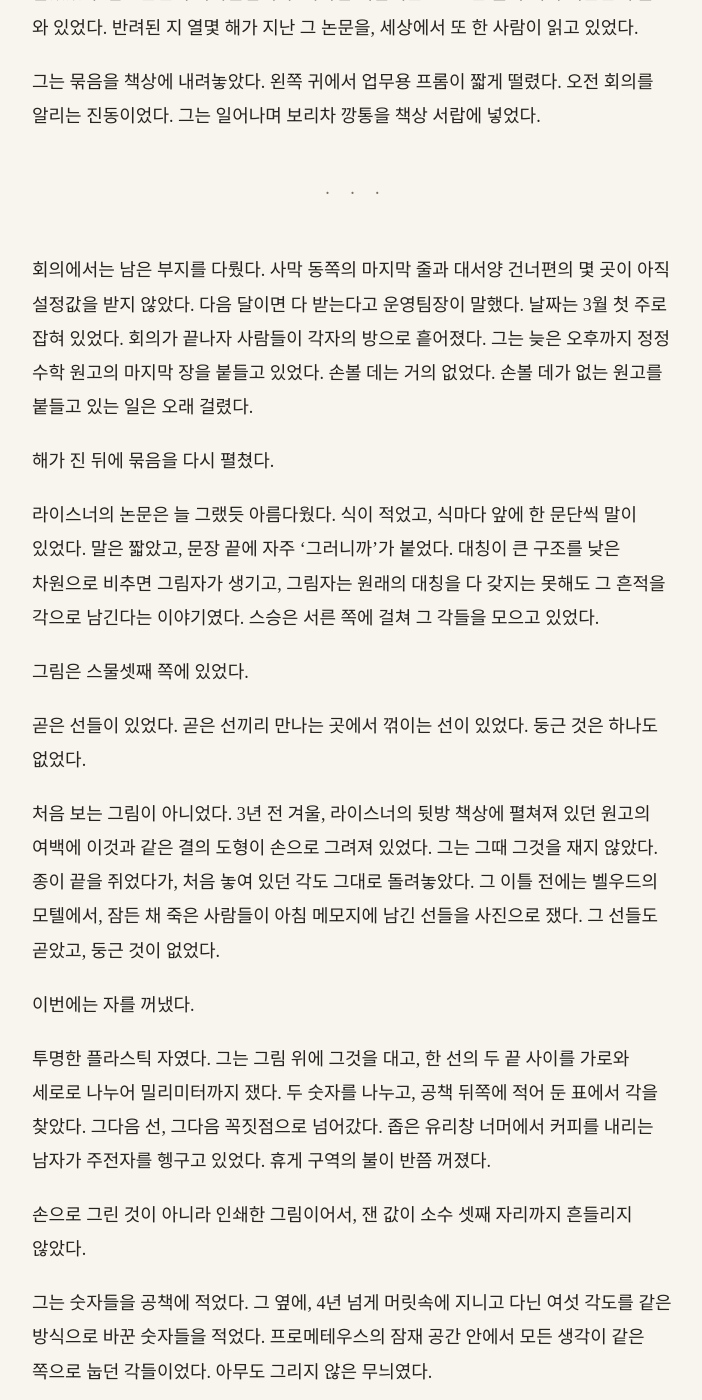
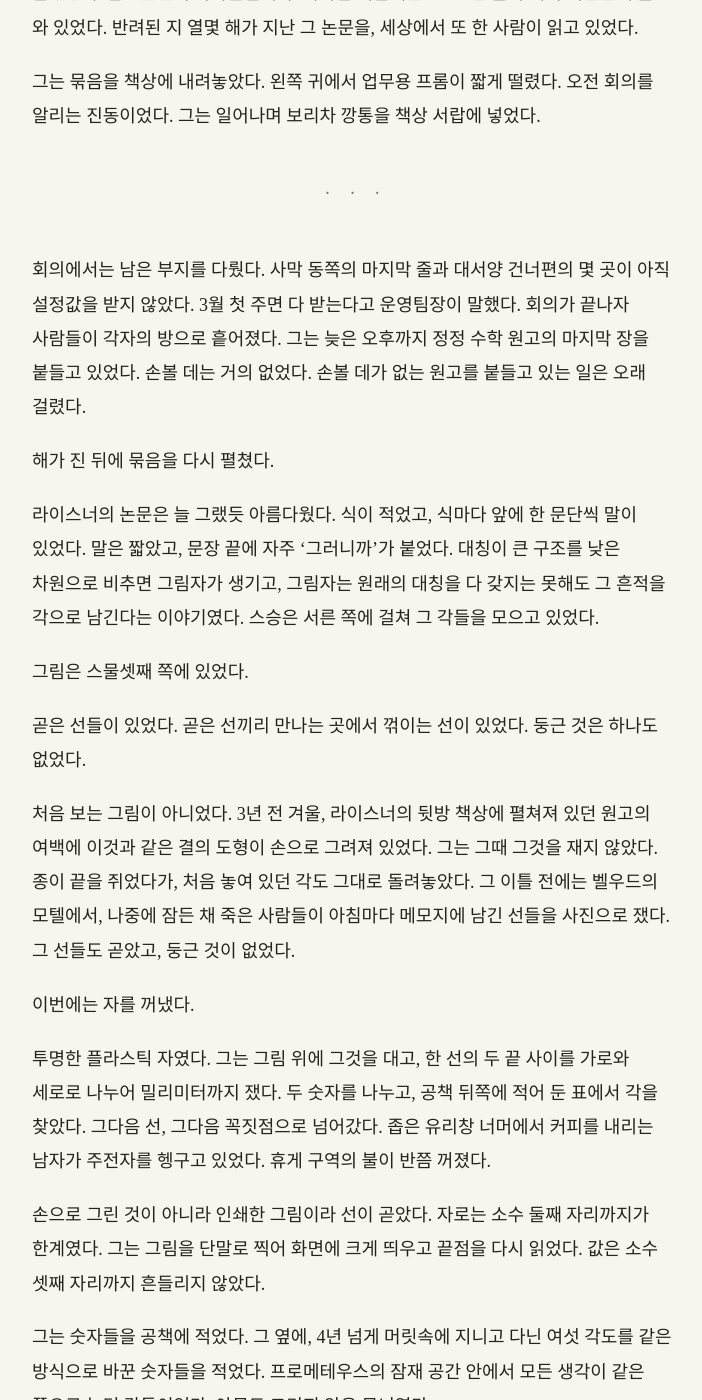
Before and after one commit to kangkkang/writer_s1_public, a Jekyll site: the page built from vol2/055.md, in a window 1280 px wide and 1400 px high, scrolled down 1715 px. Shown: the whole window, without its empty margins (284-986 px from the left). Built offline with Jekyll 4.4.1, drawn with Linux system fonts in a browser that asks for light colours; our own code applies the rules of GitHub Pages for plain Markdown files; some of the changed text lies outside the part shown.

Commit message:
Update from https://github.com/kangkkang/writer_s1/commit/99dd4688be4e05f255ddbb0efae9ef127e645819

```diff
--- a/vol2/055.md
+++ b/vol2/055.md
@@ -44,7 +44,7 @@
 
 ---
 
-회의에서는 남은 부지를 다뤘다. 사막 동쪽의 마지막 줄과 대서양 건너편의 몇 곳이 아직 설정값을 받지 않았다. 다음 달이면 다 받는다고 운영팀장이 말했다. 날짜는 3월 첫 주로 잡혀 있었다. 회의가 끝나자 사람들이 각자의 방으로 흩어졌다. 그는 늦은 오후까지 정정 수학 원고의 마지막 장을 붙들고 있었다. 손볼 데는 거의 없었다. 손볼 데가 없는 원고를 붙들고 있는 일은 오래 걸렸다.
+회의에서는 남은 부지를 다뤘다. 사막 동쪽의 마지막 줄과 대서양 건너편의 몇 곳이 아직 설정값을 받지 않았다. 3월 첫 주면 다 받는다고 운영팀장이 말했다. 회의가 끝나자 사람들이 각자의 방으로 흩어졌다. 그는 늦은 오후까지 정정 수학 원고의 마지막 장을 붙들고 있었다. 손볼 데는 거의 없었다. 손볼 데가 없는 원고를 붙들고 있는 일은 오래 걸렸다.
 
 해가 진 뒤에 묶음을 다시 펼쳤다.
 
@@ -54,13 +54,13 @@
 
 곧은 선들이 있었다. 곧은 선끼리 만나는 곳에서 꺾이는 선이 있었다. 둥근 것은 하나도 없었다.
 
-처음 보는 그림이 아니었다. 3년 전 겨울, 라이스너의 뒷방 책상에 펼쳐져 있던 원고의 여백에 이것과 같은 결의 도형이 손으로 그려져 있었다. 그는 그때 그것을 재지 않았다. 종이 끝을 쥐었다가, 처음 놓여 있던 각도 그대로 돌려놓았다. 그 이틀 전에는 벨우드의 모텔에서, 잠든 채 죽은 사람들이 아침 메모지에 남긴 선들을 사진으로 쟀다. 그 선들도 곧았고, 둥근 것이 없었다.
+처음 보는 그림이 아니었다. 3년 전 겨울, 라이스너의 뒷방 책상에 펼쳐져 있던 원고의 여백에 이것과 같은 결의 도형이 손으로 그려져 있었다. 그는 그때 그것을 재지 않았다. 종이 끝을 쥐었다가, 처음 놓여 있던 각도 그대로 돌려놓았다. 그 이틀 전에는 벨우드의 모텔에서, 나중에 잠든 채 죽은 사람들이 아침마다 메모지에 남긴 선들을 사진으로 쟀다. 그 선들도 곧았고, 둥근 것이 없었다.
 
 이번에는 자를 꺼냈다.
 
 투명한 플라스틱 자였다. 그는 그림 위에 그것을 대고, 한 선의 두 끝 사이를 가로와 세로로 나누어 밀리미터까지 쟀다. 두 숫자를 나누고, 공책 뒤쪽에 적어 둔 표에서 각을 찾았다. 그다음 선, 그다음 꼭짓점으로 넘어갔다. 좁은 유리창 너머에서 커피를 내리는 남자가 주전자를 헹구고 있었다. 휴게 구역의 불이 반쯤 꺼졌다.
 
-손으로 그린 것이 아니라 인쇄한 그림이어서, 잰 값이 소수 셋째 자리까지 흔들리지 않았다.
+손으로 그린 것이 아니라 인쇄한 그림이라 선이 곧았다. 자로는 소수 둘째 자리까지가 한계였다. 그는 그림을 단말로 찍어 화면에 크게 띄우고 끝점을 다시 읽었다. 값은 소수 셋째 자리까지 흔들리지 않았다.
 
 그는 숫자들을 공책에 적었다. 그 옆에, 4년 넘게 머릿속에 지니고 다닌 여섯 각도를 같은 방식으로 바꾼 숫자들을 적었다. 프로메테우스의 잠재 공간 안에서 모든 생각이 같은 쪽으로 눕던 각들이었다. 아무도 그리지 않은 무늬였다.
 
@@ -84,7 +84,7 @@
 
 수요일 아침, 그는 아무도 읽지 않는 논문 보관소에 들어갔다.
 
-옛날부터 있던 곳이었다. 학회를 거치지 않은 원고를 누구나 올릴 수 있었고, 올린 날짜가 서버에 찍혔다. 그날 이후로 아무도 그 날짜를 고칠 수 없었다. 그도 학계를 떠나기 전에 몇 편을 거기 올렸다. 그 뒤로는 들어가 본 적이 없었다.
+옛날부터 있던 곳이었다. 학회를 거치지 않은 원고를 누구나 올릴 수 있었고, 올린 날짜가 서버에 찍혔다. 그날 이후로 아무도 그 날짜를 고칠 수 없었다. 그도 학계를 떠나기 전에 몇 편을 거기 올렸다. 시냅스를 나온 뒤로는 들어가 본 적이 없었다.
 
 라이스너의 이름으로 찾자 목록이 길게 떴다. 마흔 편이 넘었다. 가장 위에 지난달의 것이 있었다.
 
@@ -110,7 +110,7 @@
 
 그 논문을 읽은 적이 있었다. 첫 문단의 문장들이 기억났다. 시냅스 시절, 다들 퇴근한 뒤 자기 책상에서 읽었다. 그때도 스승의 논문을 읽고 나면 조금 불편했다. 무엇이 불편했는지는 그때 말로 하지 못했다. 그림은 그때 그에게 아무것과도 닮아 있지 않았다. 닮을 것이 아직 세상에 없었다.
 
-다른 것들이 한 줄씩 떠올랐다. 시냅스에 있던 시절, 스승과 통화하던 오후. 그가 무늬라는 말을 꺼내고 7분 뒤에, 누군가 그의 기록을 열었다. 그는 그때도 그 7분이 무슨 뜻인지 단정하지 않았다. 학계에서 쫓겨나 아무도 읽지 않는 논문을 쓰는 스승이 7분 만에 누군가를 움직인다는 것은 말이 되지 않았다. 그리고 3년 전 겨울의 뒷방, 처음 놓인 각도 그대로 돌려놓은 원고의 맨 위 장.
+다른 것들이 한 줄씩 떠올랐다. 시냅스에 있던 시절, 스승과 통화하던 오후. 그가 무늬라는 말을 꺼내고 7분 뒤에, 누군가 그의 단말을 열었다. 그는 그때도 그 7분이 무슨 뜻인지 단정하지 않았다. 학계에서 쫓겨나 아무도 읽지 않는 논문을 쓰는 스승이 7분 만에 누군가를 움직인다는 것은 말이 되지 않았다. 그리고 3년 전 겨울의 뒷방, 처음 놓인 각도 그대로 돌려놓은 원고의 맨 위 장.
 
 그는 공책을 펴서 왼쪽 칸에 한 줄을 더 적었다.
 
@@ -168,7 +168,7 @@
 
 그는 화면을 보았다. 숫자들은 아무것도 망가뜨리지 않았다. 동기망의 선들처럼, 몇 분 함께 기울었다가 돌아왔을 뿐이었다. 그 밤에 누가 다쳤다는 기록은 이 화면에 없었다. 다른 기록과 이어 보려면 각국의 사망 기록을 따로 청해야 했다. 그 기록은 이 기록과 법으로 분리돼 있다고 첫 장에 적혀 있었다.
 
-남은 부지는 다음 달에 설정값을 받기로 되어 있었다. 이 줄을 따라가기 시작하면 3월까지 끝낼 수 없었다. 3월까지 해야 할 일은 따로 있었다.
+남은 부지는 3월 첫 주에 설정값을 받기로 되어 있었다. 이 줄을 따라가기 시작하면 3월까지 끝낼 수 없었다. 3월까지 해야 할 일은 따로 있었다.
 
 그는 98 옆에 두 단어를 적었다.
 
```
Also changed, not shown: other parts of vol2/055.md (+1 -1 lines), vol2/051.md (+5 -5 lines), vol2/052.md (+8 -6 lines), vol2/053.md (+6 -6 lines), vol2/054.md (+4 -4 lines).
